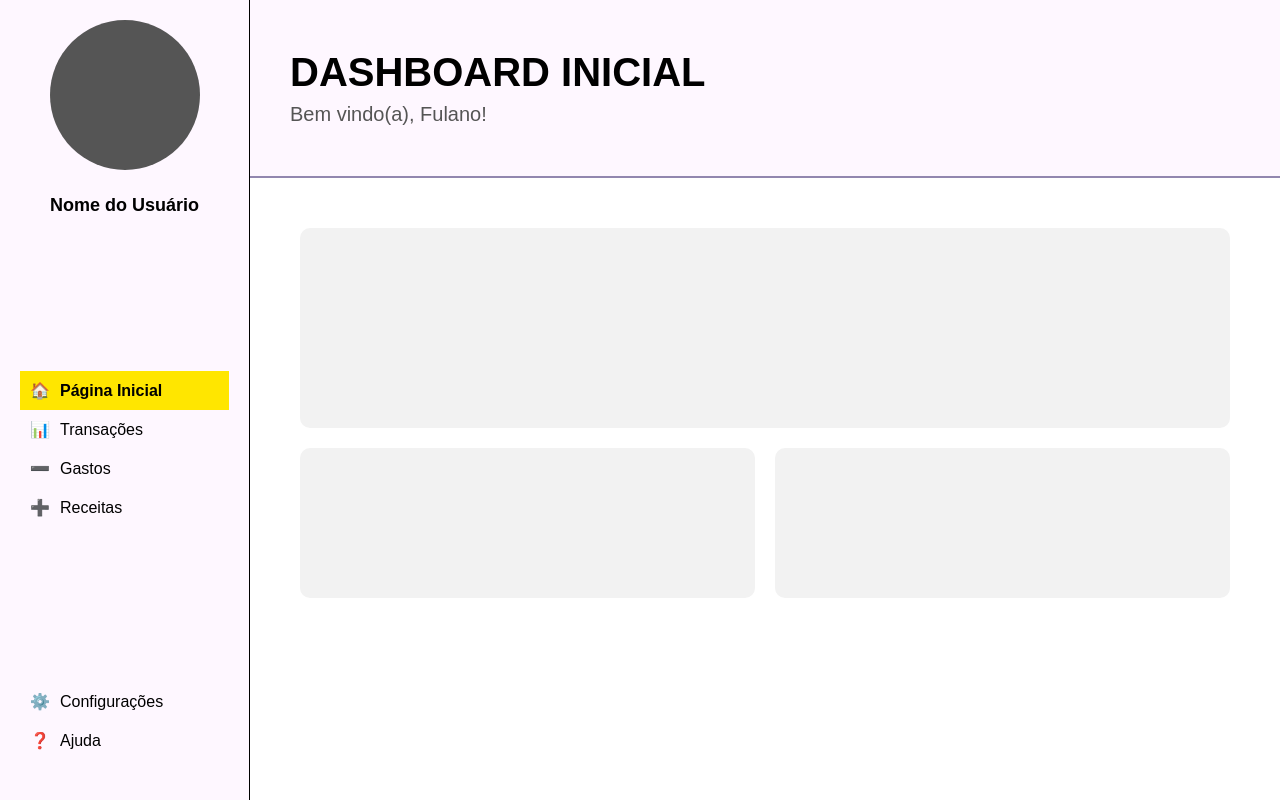
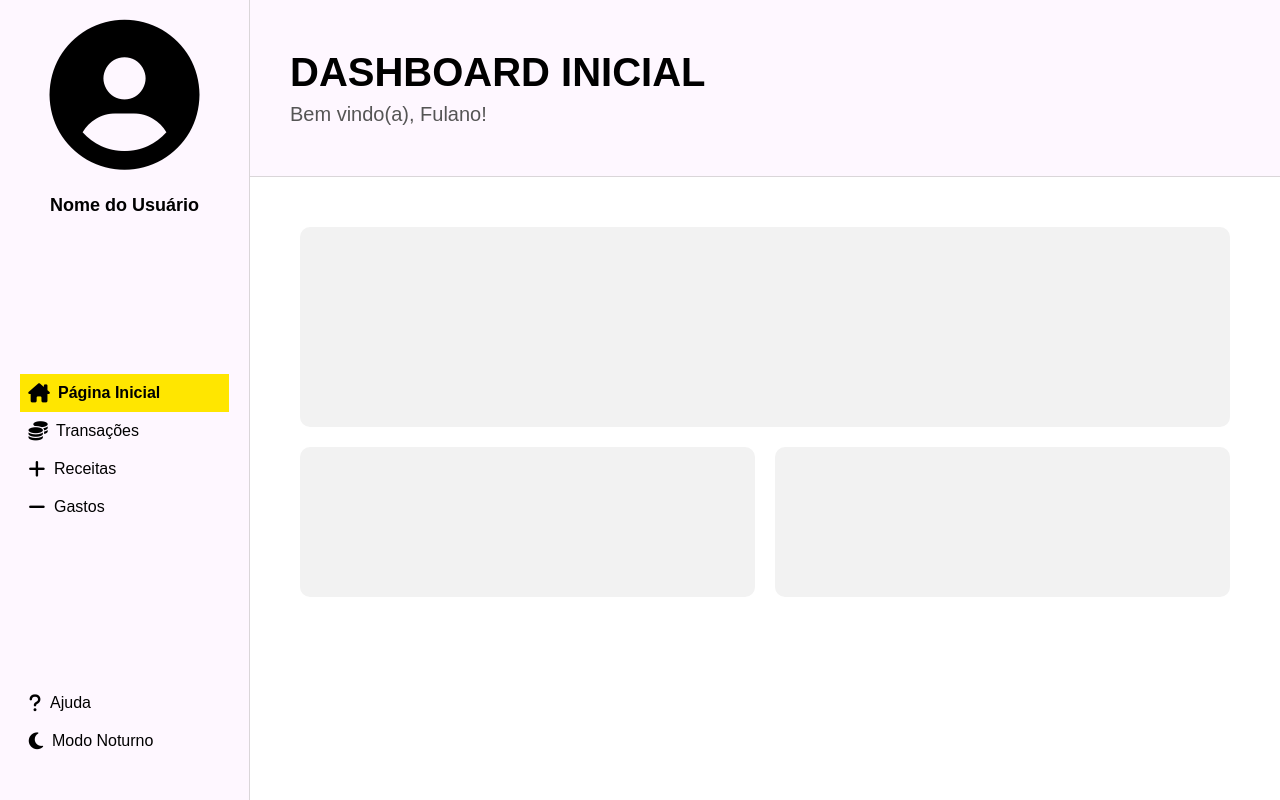
Before and after one commit to Lucas-Mta/Projeto-Prog-Web, a PHP site: page /pagInicial.html in a window 1280 px wide. Run offline with PHP 8.4, Linux system fonts and the light colour scheme; some libraries are stand-ins or nearby versions.

Commit message:
<icones adicionados>

```diff
--- a/pagInicial.html
+++ b/pagInicial.html
@@ -6,6 +6,7 @@
     <meta name="viewport" content="width=device-width, initial-scale=1.0">
     <title>Dashboard Financeiro</title>
     <link rel="stylesheet" href="styleInicial.css">
+    <link rel="stylesheet" href="https://cdnjs.cloudflare.com/ajax/libs/font-awesome/6.6.0/css/all.min.css">
 </head>
 
 <body>
@@ -16,7 +17,9 @@
 
             <!--Seção do perfil-->
             <div class="profile">
-                <div class="profile-icon"></div> <!--Ícone de usuário (tem nada ainda)-->
+                <div class="profile-icon">
+                    <i class="fa-solid fa-circle-user"></i>
+                </div> <!--Ícone de usuário (tem nada ainda)-->
                 <p class="profile-name">Nome do Usuário</p>
             </div>
 
@@ -24,20 +27,20 @@
             <nav>
                 <ul class="menu-nav">
                     <li class="menu-item ativo">
-                        <span class="menu-icon">🏠</span> <!--Mudar icons depois-->
+                        <i class="fa-solid fa-house-chimney"></i>
                         Página Inicial
                     </li>
                     <li class="menu-item">
-                        <span class="menu-icon">📊</span> <!--Mudar icons depois-->
+                        <i class="fa-solid fa-coins"></i>
                         Transações
                     </li>
                     <li class="menu-item">
-                        <span class="menu-icon">➖</span> <!--Mudar icons depois-->
+                        <i class="fa-solid fa-plus"></i>
+                        Receitas
+                    <li class="menu-item">
+                        <i class="fa-solid fa-minus"></i>
                         Gastos
                     </li>
-                    <li class="menu-item">
-                        <span class="menu-icon">➕</span> <!--Mudar icons depois-->
-                        Receitas
                     </li>
                 </ul>
             </nav>
@@ -46,12 +49,12 @@
             <div class="bottom-menu">
                 <ul class="menu">
                     <li class="menu-item">
-                        <span class="menu-icon">⚙️</span> <!--Mudar icons depois-->
-                        Configurações
+                        <i class="fa-solid fa-question"></i>
+                        Ajuda
                     </li>
                     <li class="menu-item">
-                        <span class="menu-icon">❓</span> <!--Mudar icons depois-->
-                        Ajuda
+                        <i class="fa-solid fa-moon"></i>
+                        Modo Noturno
                     </li>
                 </ul>
             </div>
--- a/styleInicial.css
+++ b/styleInicial.css
@@ -18,7 +18,7 @@ body {
 .sidebar {
     width: 250px;
     background-color: #fef7ff;
-    border-right: 1px solid #000;
+    border-right: 1px solid #c4c2c29c;
     padding: 20px;
     display: flex;
     flex-direction: column;
@@ -34,9 +34,12 @@ body {
 .profile-icon {
     width: 150px;
     height: 150px;
-    background-color: #555;
     border-radius: 50%;
     margin: 0 auto;
+}
+
+.profile-icon i {
+    font-size: 150px;
 }
 
 .profile-name {
@@ -52,10 +55,15 @@ body {
 .menu-item {
     display: flex;
     align-items: center;
+    gap: 10px;
     padding: 10px;
     font-size: 16px;
     color: #000;
     cursor: pointer;
+}
+
+.menu-item i {
+    transform: scale(1.2);
 }
 
 /* Hover para itens do menu que não selecionados*/
@@ -90,7 +98,7 @@ body {
 .dashboard-header {
     background-color: #fef7ff;
     padding: 50px 20px 50px 40px;
-    border-bottom: 2px solid #9287af;
+    border-bottom: 1px solid #c4c2c29c;
 }
 
 .dashboard-header h1 {
```
